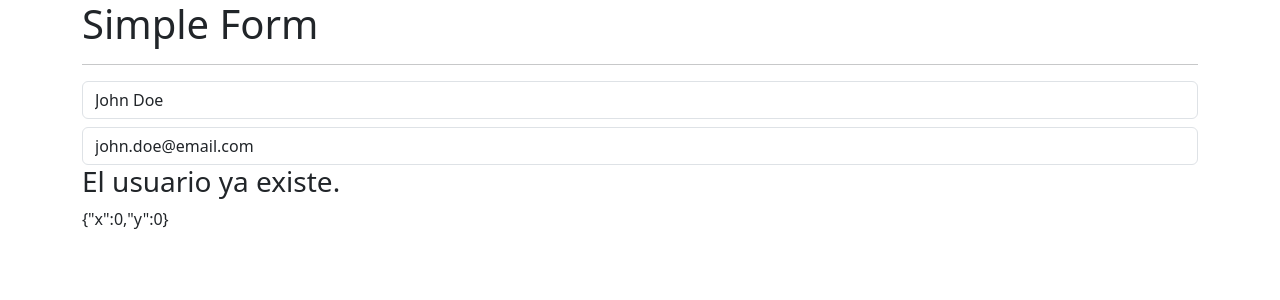
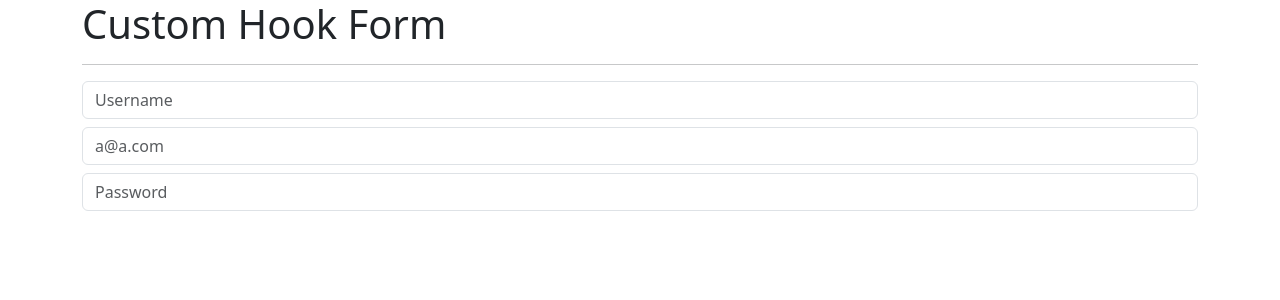
Before and after one commit to AAGuedes/react-hooks, a React (Vite) app: page / in a window 1280 px wide. Shown: the top 300 px of the page. Built offline with nearby package versions, Linux system fonts and the light colour scheme.

Commit message:
Formulario con custom Hook

```diff
--- /dev/null
+++ b/src/02-useEffect/FormWithCustomHook.jsx
@@ -0,0 +1,44 @@
+import { useForm } from "../hooks/useForm"
+
+
+export const FormWithCustomHook = () => {
+
+    const { username, email, password, onInputChange } = useForm({
+        username: '',
+        email: '',
+        password: ''
+    })
+
+    // const { username, email, password } = formState;
+
+    return (
+        <>
+            <h1>Custom Hook Form</h1>
+            <hr />
+            <input
+                type="text"
+                className="form-control"
+                placeholder="Username"
+                name="username"
+                value={username}
+                onChange={onInputChange}
+            />
+            <input
+                type="email"
+                className="form-control mt-2"
+                placeholder="a@a.com"
+                name="email"
+                value={email}
+                onChange={onInputChange}
+            />
+            <input
+                type="password"
+                className="form-control mt-2"
+                placeholder="Password"
+                name="password"
+                value={password}
+                onChange={onInputChange}
+            />
+        </>
+    )
+}
--- /dev/null
+++ b/src/hooks/useForm.js
@@ -0,0 +1,22 @@
+import { useState } from 'react';
+
+
+export const useForm = (initialForm = {}) => {
+
+    const [formState, setFormState] = useState(initialForm)
+
+    const onInputChange = ({ target }) => {
+        const { name, value } = target;
+
+        setFormState({
+            ...formState,
+            [name]: value
+        });
+    }
+
+    return {
+        ...formState,
+        formState,
+        onInputChange
+    }
+}
--- a/src/main.jsx
+++ b/src/main.jsx
@@ -5,6 +5,7 @@
 import { CounterApp } from './01-useState/CounterApp';
 import { CounterWitchCustomHook } from './01-useState/CounterWitchCustomHook';
 import { SimpleForm } from './02-useEffect/SimpleForm';
+import { FormWithCustomHook } from './02-useEffect/FormWithCustomHook';
 
 
 ReactDOM.createRoot(document.getElementById('root')).render(
@@ -12,6 +13,7 @@
     {/* <HooksApp /> */}
     {/* <CounterApp /> */}
     {/* <CounterWitchCustomHook /> */}
-    <SimpleForm />
+    {/* <SimpleForm /> */}
+    <FormWithCustomHook />
   </React.StrictMode>,
 )
```
